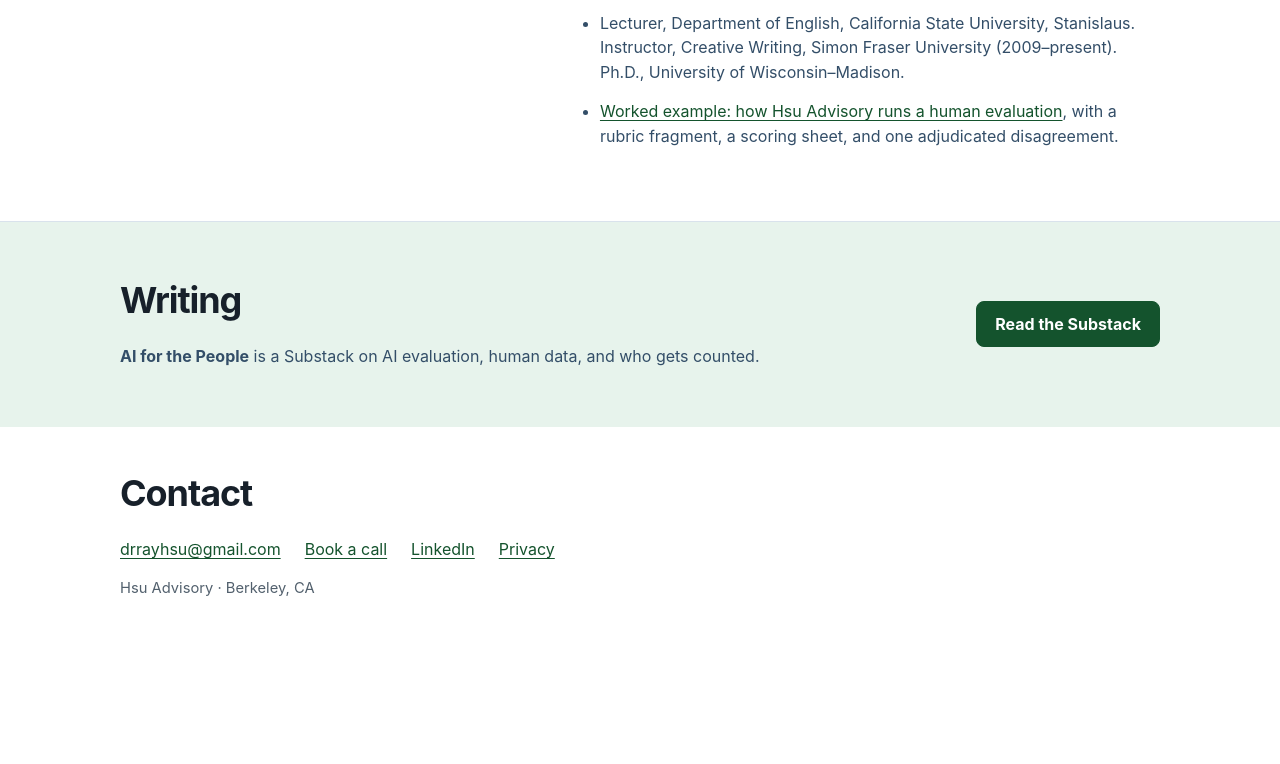
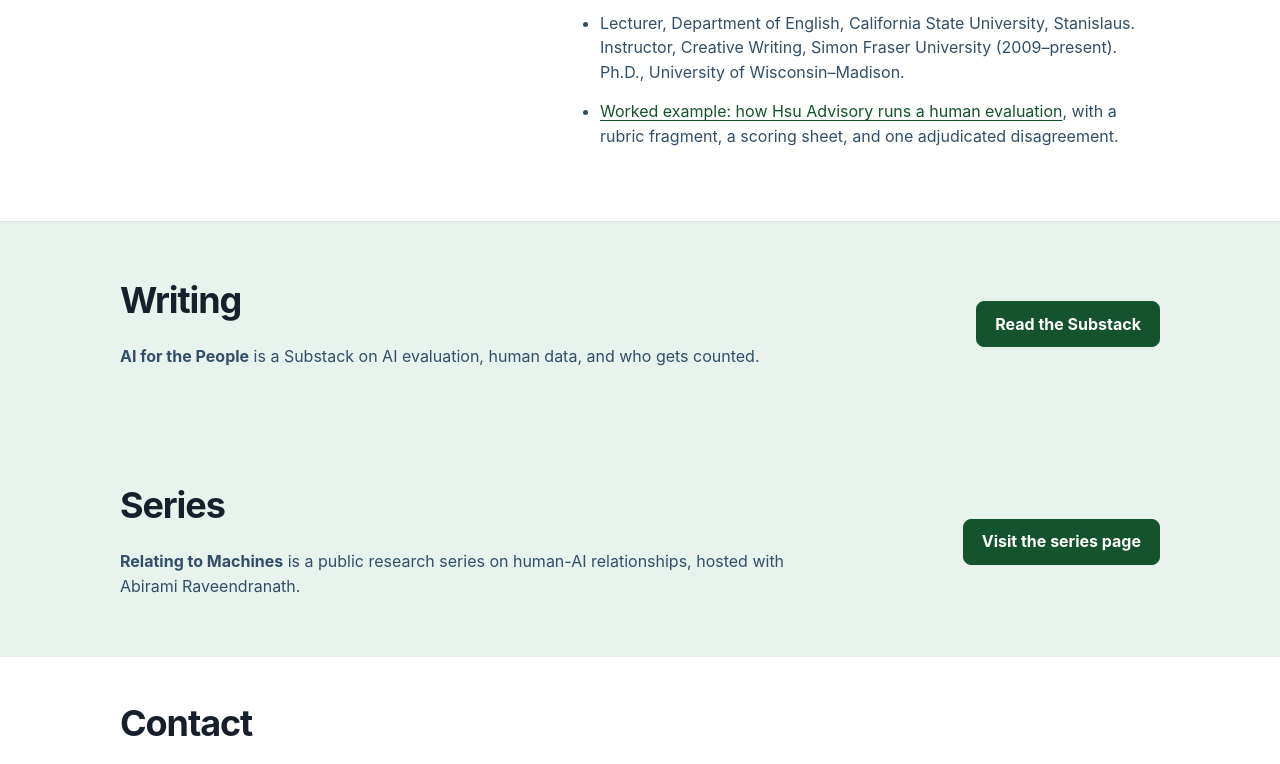
Before and after one commit to DrRayHsu/drrayhsu.github.io, a plain HTML site: page index.html in a window 1280 px wide. Shown: the part 2016-2780 px from the top of the page. Before the commit the page ends 2684 px from the top, so only its background shows below. Drawn offline with Linux system fonts and the light colour scheme.

Commit message:
Add Relating to Machines series section

```diff
--- a/index.html
+++ b/index.html
@@ -110,6 +110,7 @@
         <a href="#sprint">Sprint</a>
         <a href="#proof">Proof</a>
         <a href="#writing">Writing</a>
+        <a href="#series">Series</a>
         <a href="#contact">Contact</a>
       </nav>
     </div>
@@ -198,6 +199,16 @@
         <a class="button" href="https://aiforthepeople.substack.com/">Read the Substack</a>
       </div>
     </section>
+
+    <section id="series" class="writing">
+      <div class="wrap">
+        <div>
+          <h2>Series</h2>
+          <p><strong>Relating to Machines</strong> is a public research series on human-AI relationships, hosted with Abirami Raveendranath.</p>
+        </div>
+        <a class="button" href="relating-to-machines.html">Visit the series page</a>
+      </div>
+    </section>
   </main>
 
   <footer id="contact">
```
